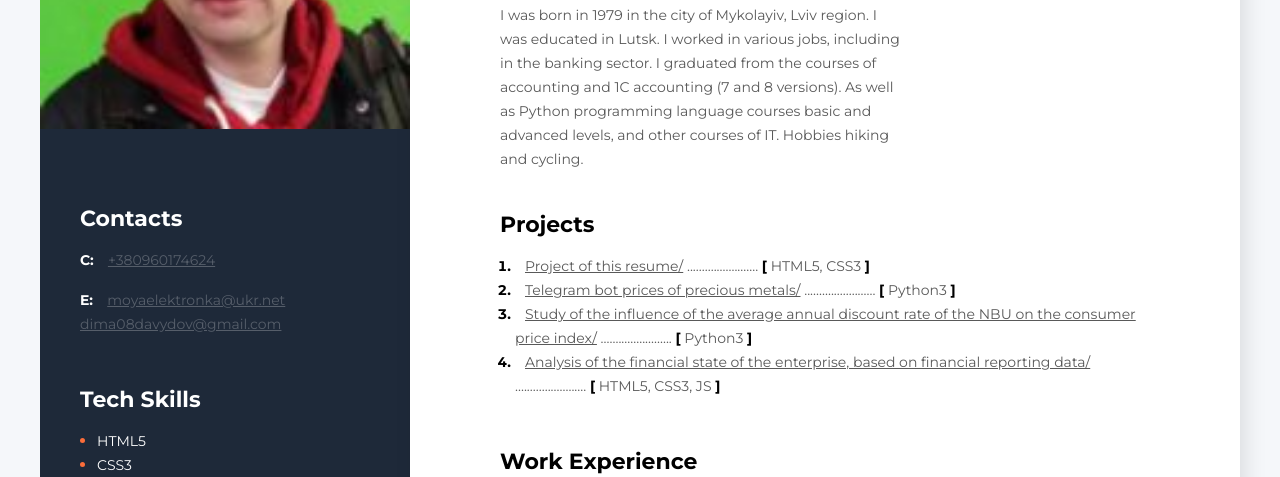
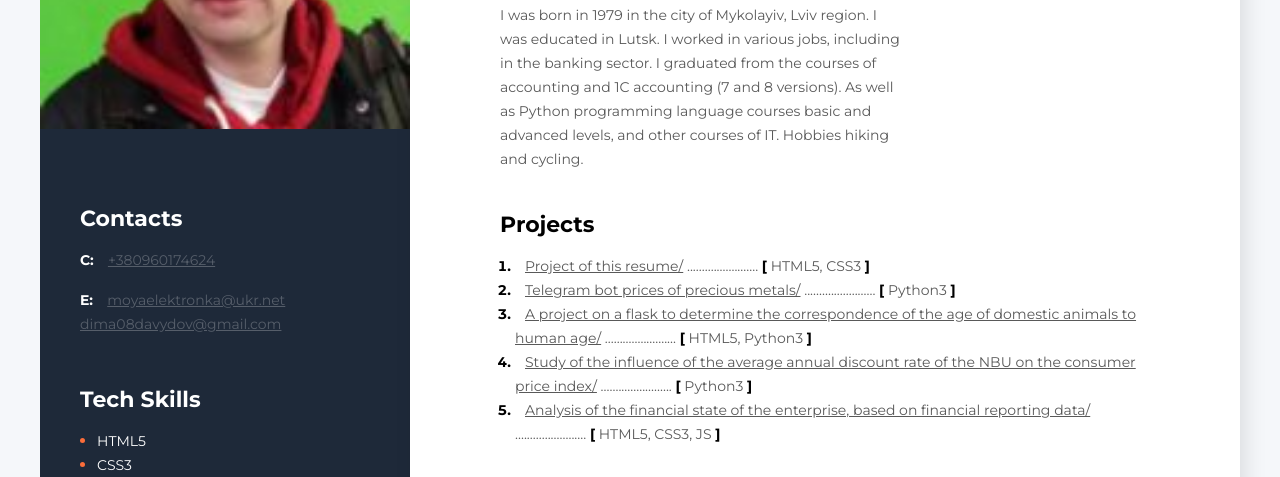
Before and after one commit to Dymytrian/my-new-res-01, a plain HTML site: page index.html in a window 1280 px wide. Shown: the part 249-726 px from the top of the page. Drawn offline with Linux system fonts and the light colour scheme.

Commit message:
Adding changes to 'index.html'

```diff
--- a/index.html
+++ b/index.html
@@ -51,6 +51,14 @@
                         <span class="project-bracket">[</span> Python3 <span class="project-bracket">]</span>
                     </span>
                 </li>
+                <li class="project-item">
+                    <span class="project">
+                        <a href="https://github.com/Dymytrian/PetsProjectFlask" class="project-link">A project on a flask to determine the correspondence of the age of domestic animals to human age/</a>
+                        ........................
+                        <span class="project-bracket">[</span> HTML5, Python3 <span class="project-bracket">]</span>
+                    </span>
+                </li>
+
                 <li class="project-item">
                     <span class="project">
                         <a href="https://github.com/Dymytrian/NBUDiscountRate-ConsumerPriceIndex" class="project-link">Study of the influence of the average annual discount rate of the NBU on the consumer price index/</a>
```
